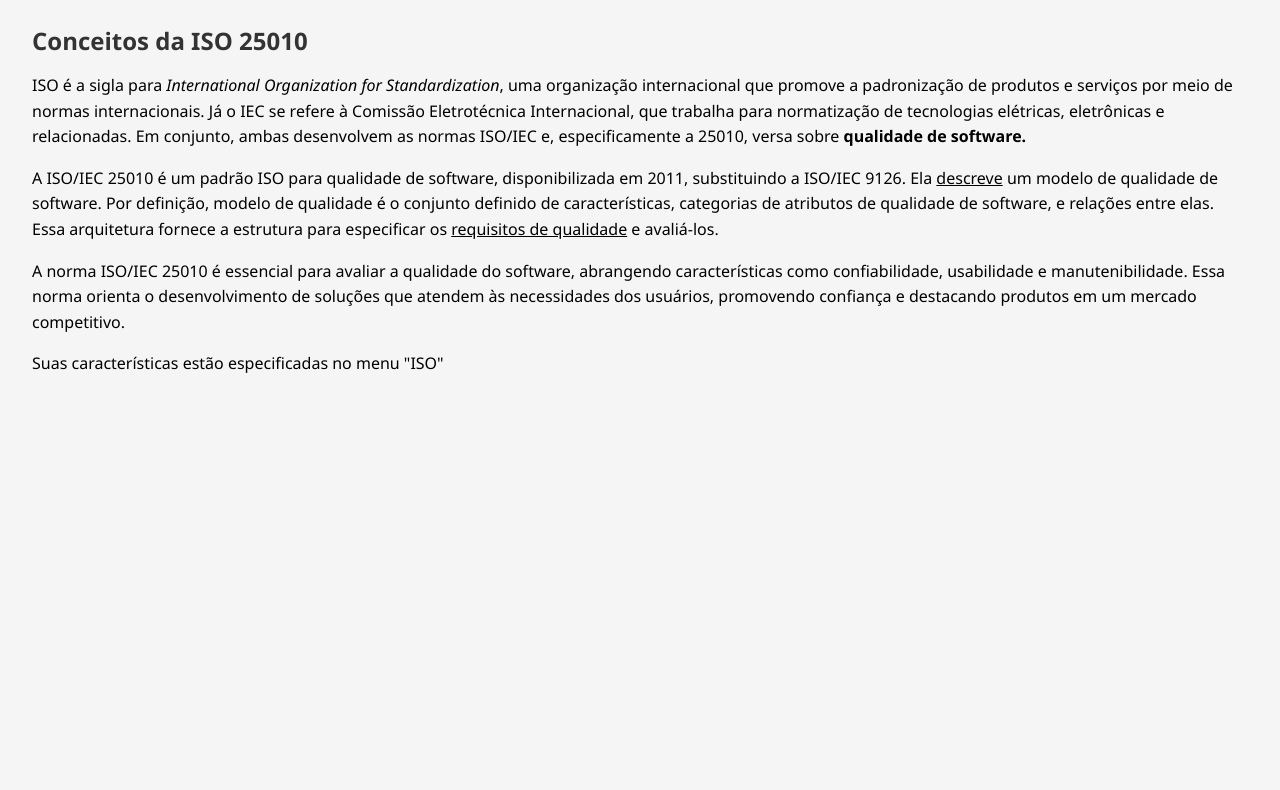
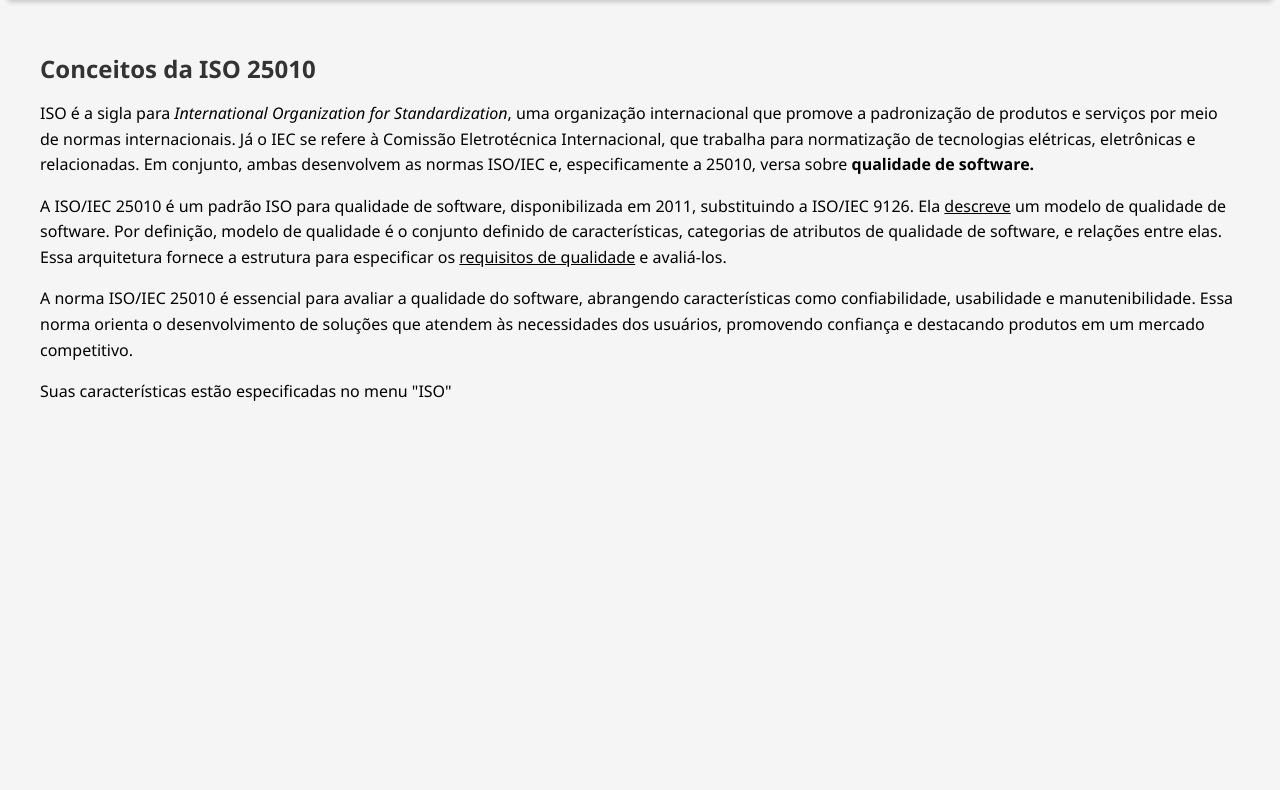
Before and after one commit to jenni-dz/QS-atv.1, a plain HTML site: page index.html in a window 1280 px wide. Shown: the part 73-863 px from the top of the page. Drawn offline with Linux system fonts and the light colour scheme.

Commit message:
Update index.html

```diff
--- a/index.html
+++ b/index.html
@@ -6,9 +6,6 @@
     <title>Qualidade de Software - Jennifer</title>
     <style>
         * {
-            margin: 0;
-            padding: 0;
-            box-sizing: border-box;
             font-family: 'Segoe UI', Tahoma, Geneva, Verdana, sans-serif;
         }
 
@@ -92,7 +89,7 @@
             width: 100%;
         }
 
-        td {
+        .comparativo td {
             padding: 2px 2px 2px 2px;
         }
 
```
